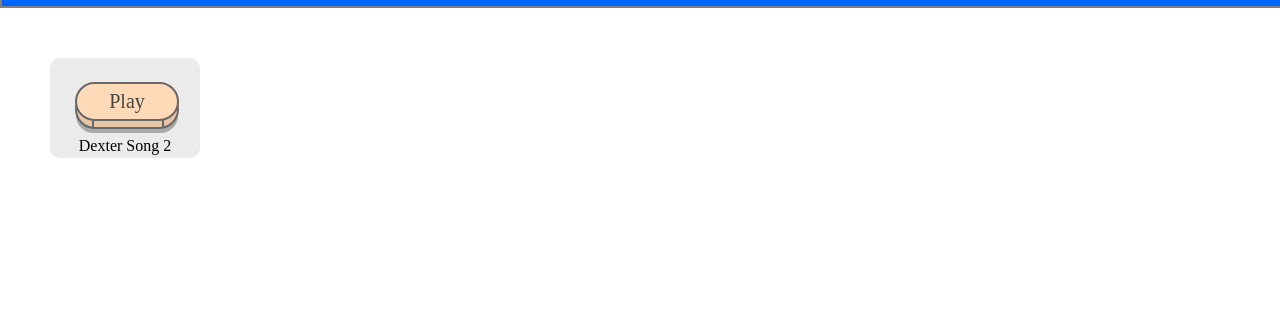
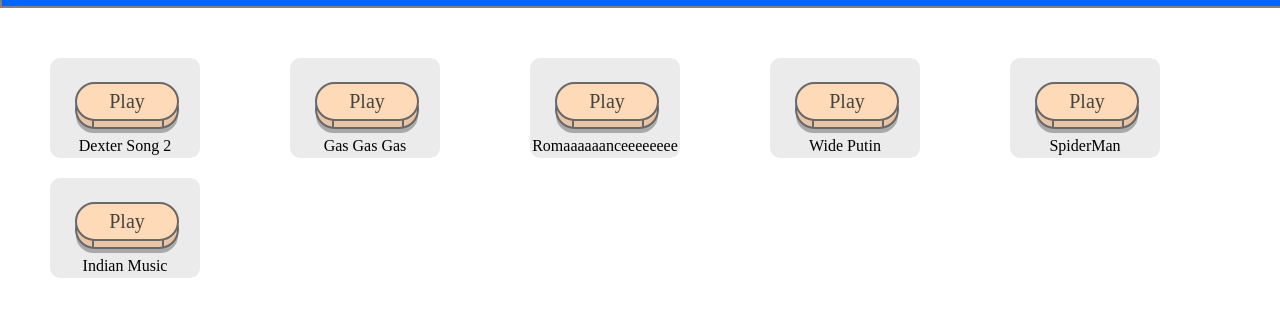
Before and after one commit to Salil-IND/Simple-SoundBoard, a plain HTML site: page index.html in a window 1280 px wide. Shown: the part 76-392 px from the top of the page. Drawn offline with Linux system fonts and the light colour scheme; a web font is replaced by a local one.

Commit message:
Added more buttons and added Event Listeners to all of them

```diff
--- a/index.html
+++ b/index.html
@@ -29,15 +29,75 @@
 
     <section class="sound-board">
         <div class="sound-card">
-            <div class="button 1">
+            <div class="button one">
                 <div class="top layer">Play</div>
                 <div class="bottom layer"></div>
             </div>
-            <audio src="Audio/dexter-song-2.mp3" class="1">
+            <audio src="Audio/dexter-song-2.mp3" class="one">
 
             </audio>
 
             <span class="title">Dexter Song 2</span>
+        </div>
+
+        <div class="sound-card">
+            <div class="button two">
+                <div class="top layer">Play</div>
+                <div class="bottom layer"></div>
+            </div>
+            <audio src="Audio/gas-gas-gaslqshort.mp3" class="two">
+
+            </audio>
+
+            <span class="title">Gas Gas Gas</span>
+        </div>
+
+        <div class="sound-card">
+            <div class="button three">
+                <div class="top layer">Play</div>
+                <div class="bottom layer"></div>
+            </div>
+            <audio src="Audio/romanceeeeeeeeeeeeee.mp3" class="three">
+
+            </audio>
+
+            <span class="title">Romaaaaaanceeeeeeee</span>
+        </div>
+
+        <div class="sound-card">
+            <div class="button four">
+                <div class="top layer">Play</div>
+                <div class="bottom layer"></div>
+            </div>
+            <audio src="Audio/song-for-denise-maxi-version-bass-boosted.mp3" class="four">
+
+            </audio>
+
+            <span class="title">Wide Putin</span>
+        </div>
+
+        <div class="sound-card">
+            <div class="button five">
+                <div class="top layer">Play</div>
+                <div class="bottom layer"></div>
+            </div>
+            <audio src="Audio/spiderman-meme-song.mp3" class="five">
+
+            </audio>
+
+            <span class="title">SpiderMan</span>
+        </div>
+
+        <div class="sound-card">
+            <div class="button six">
+                <div class="top layer">Play</div>
+                <div class="bottom layer"></div>
+            </div>
+            <audio src="Audio/tmpauxfo4ff.mp3" class="six">
+
+            </audio>
+
+            <span class="title">Indian Music</span>
         </div>
 
 
--- a/script.js
+++ b/script.js
@@ -1,7 +1,17 @@
-const btn = document.querySelector(".button")
-const aud = document.querySelector("audio")
+// const btn = document.querySelector(".button")
+// const aud = document.querySelector("audio")
 
-btn.addEventListener("click", function(){
-    aud.pause();
-    aud.play();
+// btn.addEventListener("click", function(){
+//     aud.pause();
+//     aud.play();
+// })
+
+const btnList = document.querySelectorAll(".button")
+
+btnList.forEach(function(btn){
+    const btnID = btn.classList[1]
+    const aud = document.querySelector(`audio.${btnID}`)
+    btn.addEventListener("click", function(){
+        aud.play()
+    })
 })
--- a/style.css
+++ b/style.css
@@ -47,6 +47,8 @@ textarea{
 .sound-board{
     /* position: relative; */
     display: grid;
+    grid-template-columns: 1fr 1fr 1fr 1fr 1fr;
+    grid-template-rows: 100px 100px 100px;
     padding: 50px;
     gap: 20px;
 
```
